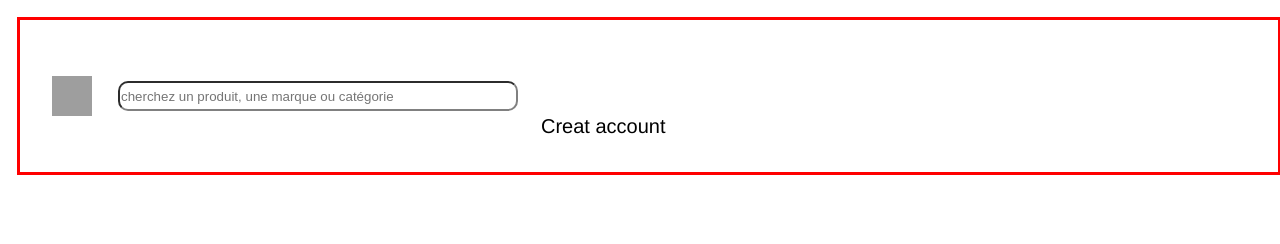
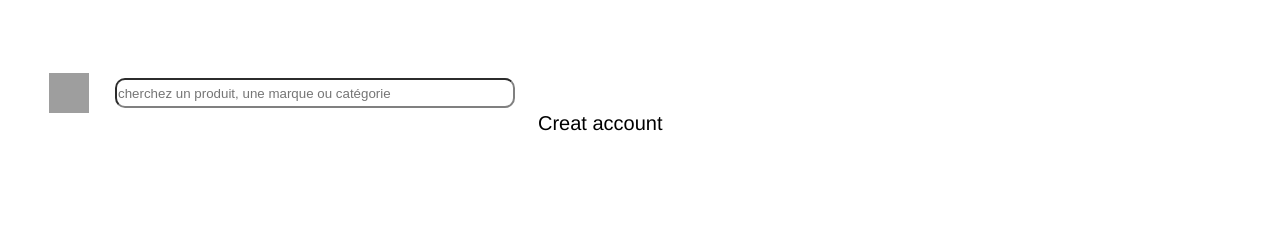
Before and after one commit to zouhairzer/Biefs-, a plain HTML site: page index.html in a window 1280 px wide. Shown: the top 244 px of the page. Drawn offline with Linux system fonts and the light colour scheme; files that its build step writes are made by us from their sources; grey boxes are pictures that could not be loaded.

Commit message:
Second-brief

```diff
--- a/Second-Brief/styles.css
+++ b/Second-Brief/styles.css
@@ -3,14 +3,13 @@
     margin: 5px;
 }
 
-/*width: 97%;*/
+
 header{
     display: flex;
     flex-direction: row;
     justify-content: space-between;
     align-items: center;
     padding: 10px 20px;
-    border: solid red;
     width: 97%;
 
 
```
Also changed, not shown: index.html (renamed from Second-Brief/index.html).
